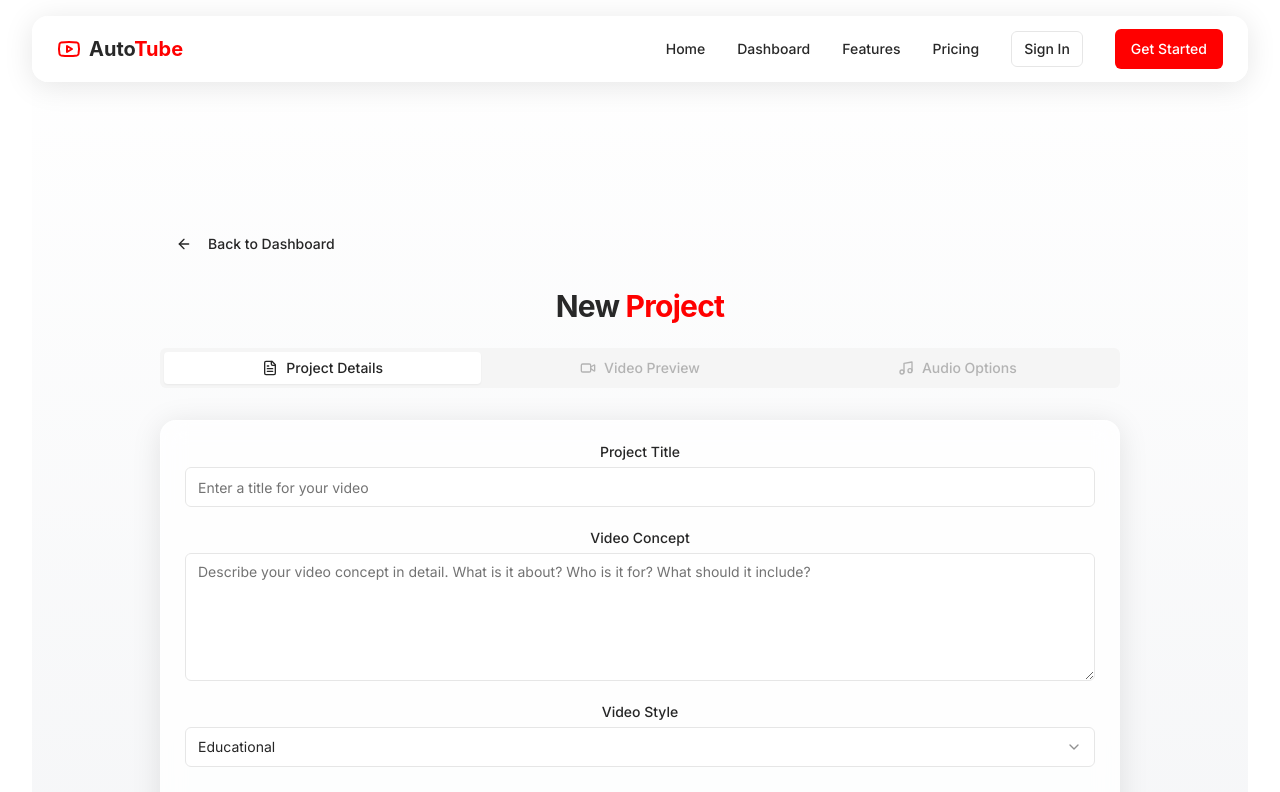
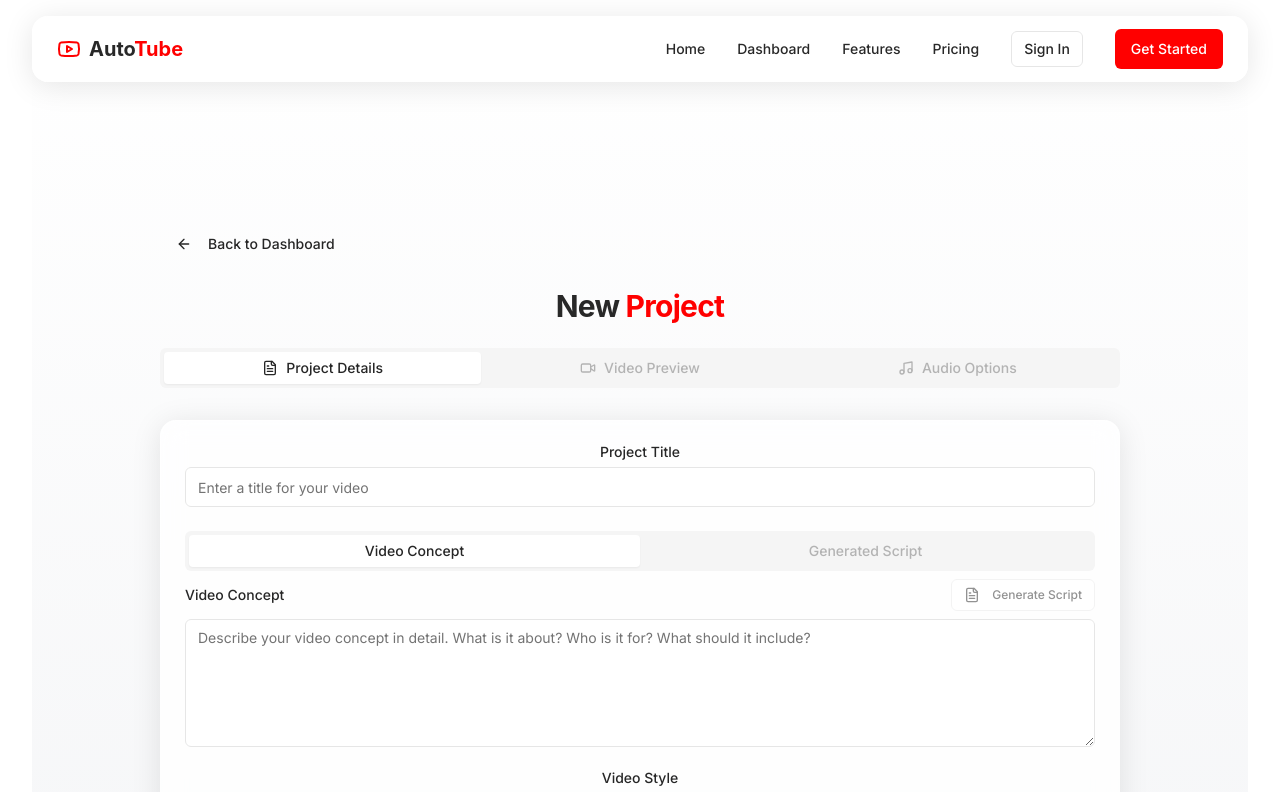
Before and after one commit to Baki39/autovideo-genius, a React (Vite) app: page /new-project in a window 1280 px wide. Shown: the top 792 px of the page. Built offline with nearby package versions, Linux system fonts and the light colour scheme; a web font is replaced by a local one.

Commit message:
Implement OpenAI script generation
Implement OpenAI script generation based on video concept and style.

```diff
--- a/src/components/project-details.tsx
+++ b/src/components/project-details.tsx
@@ -1,5 +1,5 @@
 
-import React from "react";
+import React, { useState } from "react";
 import { BlurCard } from "@/components/ui/blur-card";
 import { Button } from "@/components/ui/button";
 import { Textarea } from "@/components/ui/textarea";
@@ -7,7 +7,9 @@ import { Input } from "@/components/ui/input";
 import { Label } from "@/components/ui/label";
 import { Slider } from "@/components/ui/slider";
 import { Select, SelectContent, SelectItem, SelectTrigger, SelectValue } from "@/components/ui/select";
-import { Wand2, Clock } from "lucide-react";
+import { Wand2, Clock, FileText, RefreshCw } from "lucide-react";
+import { useToast } from "@/hooks/use-toast";
+import { Tabs, TabsContent, TabsList, TabsTrigger } from "@/components/ui/tabs";
 
 interface ProjectDetailsProps {
   projectData: {
@@ -15,12 +17,14 @@ interface ProjectDetailsProps {
     concept: string;
     duration: number;
     style: string;
+    script?: string;
   };
   onProjectDataChange: (data: Partial<{
     title: string;
     concept: string;
     duration: number;
     style: string;
+    script?: string;
   }>) => void;
   onGenerate: () => void;
   isGenerating: boolean;
@@ -32,6 +36,75 @@ export const ProjectDetails: React.FC<ProjectDetailsProps> = ({
   onGenerate,
   isGenerating
 }) => {
+  const [scriptTab, setScriptTab] = useState<"concept" | "script">("concept");
+  const [isGeneratingScript, setIsGeneratingScript] = useState(false);
+  const { toast } = useToast();
+
+  const generateScript = async () => {
+    if (!projectData.concept) {
+      toast({
+        title: "Video concept required",
+        description: "Please enter a video concept first.",
+        variant: "destructive"
+      });
+      return;
+    }
+
+    setIsGeneratingScript(true);
+
+    try {
+      // Simulate OpenAI API call with a timeout
+      // In a real implementation, this would be a fetch call to your API
+      setTimeout(() => {
+        const generatedScript = generateScriptFromConcept(projectData.concept, projectData.style);
+        onProjectDataChange({ script: generatedScript });
+        setScriptTab("script");
+        toast({
+          title: "Script generated",
+          description: "Your video script has been created based on your concept.",
+        });
+        setIsGeneratingScript(false);
+      }, 2000);
+    } catch (error) {
+      toast({
+        title: "Script generation failed",
+        description: "An error occurred while generating your script. Please try again.",
+        variant: "destructive"
+      });
+      setIsGeneratingScript(false);
+    }
+  };
+
+  // This is a placeholder function that simulates AI script generation
+  // In a real implementation, this would be replaced with an API call to OpenAI
+  const generateScriptFromConcept = (concept: string, style: string): string => {
+    const styleText = style === "educational" ? "educational and informative" :
+                      style === "entertainment" ? "entertaining and engaging" :
+                      style === "tutorial" ? "step-by-step tutorial" :
+                      style === "vlog" ? "personal vlog style" :
+                      style === "news" ? "news report format" :
+                      "promotional and persuasive";
+
+    // Generate a basic script based on the concept and style
+    const intro = `# ${concept.split('.')[0]}\n\n## Introduction (0:00 - 0:30)\n- Welcome to this ${styleText} video\n- Brief overview of what viewers will learn\n`;
+    const middle = `\n## Main Content (0:30 - ${Math.floor(projectData.duration / 2)}:00)\n- Key point 1 about ${concept.substring(0, 30)}...\n- Key point 2 with detailed explanation\n- Visual demonstration of concepts\n`;
+    const end = `\n## Conclusion (${Math.floor(projectData.duration / 2)}:00 - ${projectData.duration}:00)\n- Summary of main points\n- Call to action for viewers\n- Thank viewers for watching\n`;
+
+    return intro + middle + end;
+  };
+
+  const handleStyleChange = (value: string) => {
+    onProjectDataChange({ style: value });
+
+    // If we already have a concept, suggest generating a script
+    if (projectData.concept && !projectData.script) {
+      toast({
+        title: "Style updated",
+        description: "Click 'Generate Script' to create a script based on your concept and this style.",
+      });
+    }
+  };
+
   return (
     <BlurCard className="p-6">
       <div className="space-y-6">
@@ -45,8 +118,40 @@ export const ProjectDetails: React.FC<ProjectDetailsProps> = ({
           />
         </div>
 
+        <Tabs value={scriptTab} onValueChange={(value) => setScriptTab(value as "concept" | "script")}>
+          <TabsList className="grid w-full grid-cols-2 mb-2">
+            <TabsTrigger value="concept">
+              Video Concept
+            </TabsTrigger>
+            <TabsTrigger value="script" disabled={!projectData.script}>
+              Generated Script
+            </TabsTrigger>
+          </TabsList>
+
+          <TabsContent value="concept">
             <div>
-          <Label htmlFor="concept" className="mb-2 block">Video Concept</Label>
+              <div className="flex justify-between items-center mb-2">
+                <Label htmlFor="concept">Video Concept</Label>
+                <Button
+                  variant="outline"
+                  size="sm"
+                  onClick={generateScript}
+                  disabled={isGeneratingScript || !projectData.concept}
+                  className="text-xs h-8"
+                >
+                  {isGeneratingScript ? (
+                    <>
+                      <div className="animate-spin mr-2 h-3 w-3 border-2 border-current border-t-transparent rounded-full"></div>
+                      Generating...
+                    </>
+                  ) : (
+                    <>
+                      <FileText className="w-3 h-3 mr-1" />
+                      Generate Script
+                    </>
+                  )}
+                </Button>
+              </div>
               <Textarea
                 id="concept"
                 placeholder="Describe your video concept in detail. What is it about? Who is it for? What should it include?"
@@ -55,12 +160,38 @@ export const ProjectDetails: React.FC<ProjectDetailsProps> = ({
                 onChange={(e) => onProjectDataChange({ concept: e.target.value })}
               />
             </div>
+          </TabsContent>
+
+          <TabsContent value="script">
+            <div>
+              <div className="flex justify-between items-center mb-2">
+                <Label htmlFor="script">Generated Script</Label>
+                <Button
+                  variant="outline"
+                  size="sm"
+                  onClick={generateScript}
+                  disabled={isGeneratingScript}
+                  className="text-xs h-8"
+                >
+                  <RefreshCw className="w-3 h-3 mr-1" />
+                  Regenerate
+                </Button>
+              </div>
+              <Textarea
+                id="script"
+                className="min-h-64 font-mono text-sm"
+                value={projectData.script || ""}
+                onChange={(e) => onProjectDataChange({ script: e.target.value })}
+              />
+            </div>
+          </TabsContent>
+        </Tabs>
 
         <div>
           <Label htmlFor="style" className="mb-2 block">Video Style</Label>
           <Select
             value={projectData.style}
-            onValueChange={(value) => onProjectDataChange({ style: value })}
+            onValueChange={handleStyleChange}
           >
             <SelectTrigger className="w-full">
               <SelectValue placeholder="Select a style" />
--- a/src/pages/NewProject.tsx
+++ b/src/pages/NewProject.tsx
@@ -4,11 +4,7 @@ import { Header } from "@/components/header";
 import { BlurCard } from "@/components/ui/blur-card";
 import { RevealAnimation } from "@/components/ui/reveal-animation";
 import { Button } from "@/components/ui/button";
-import { Textarea } from "@/components/ui/textarea";
-import { Input } from "@/components/ui/input";
 import { Tabs, TabsContent, TabsList, TabsTrigger } from "@/components/ui/tabs";
-import { Label } from "@/components/ui/label";
-import { Slider } from "@/components/ui/slider";
 import {
   ArrowLeft,
   Wand2,
@@ -16,11 +12,6 @@ import {
   VideoIcon,
   Mic,
   FileText,
-  Play,
-  Pause,
-  RotateCcw,
-  Save,
-  Upload
 } from "lucide-react";
 import { useNavigate } from "react-router-dom";
 import { ProjectDetails } from "@/components/project-details";
@@ -39,6 +30,7 @@ const NewProject = () => {
     voiceId: "Roger",
     backgroundMusic: "upbeat",
     musicVolume: 30,
+    script: "",
   });
   const [videoUrl, setVideoUrl] = useState<string | null>(null);
 
```
Lines whose indentation alone changed are shown as unchanged.
